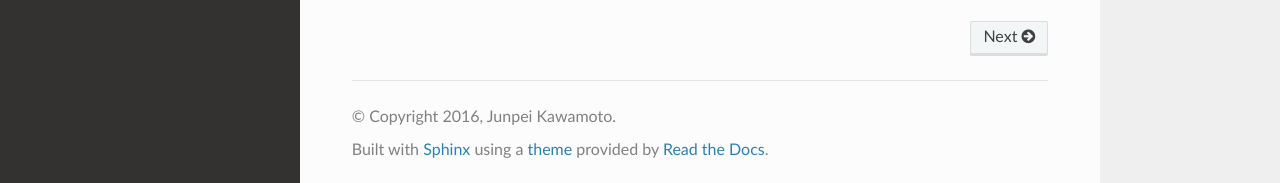
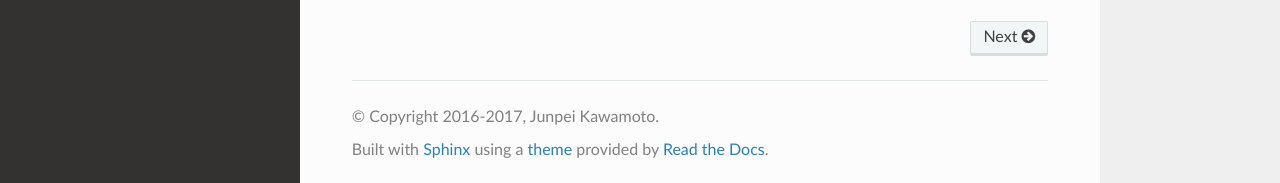
Before and after one commit to rgmining/rgmining.github.io, a Sphinx documentation site: the page built from source/index.rst, in a window 1280 px wide and 1195 px high. Shown: the part 1009-1192 px from the top of the window. Built offline with Sphinx 7.4.7 and the Read the Docs theme 2.0.0, drawn with Linux system fonts in a browser that asks for light colours.

```diff
--- a/source/conf.py
+++ b/source/conf.py
@@ -59,7 +59,7 @@ master_doc = 'index'
 
 # General information about the project.
 project = u'Review Graph Mining'
-copyright = u'2016, Junpei Kawamoto'
+copyright = u'2016-2017, Junpei Kawamoto'
 author = u'Junpei Kawamoto'
 
 # The version info for the project you're documenting, acts as replacement for
@@ -366,6 +366,7 @@ texinfo_documents = [
 
 # Example configuration for intersphinx: refer to the Python standard library.
 intersphinx_mapping = {
+    "amazon": ("https://rgmining.github.io/amazon", None),
     "common": ("https://rgmining.github.io/common", None),
     "dataset-io": ("https://rgmining.github.io/dataset-io", None),
     "fraud-eagle": ("https://rgmining.github.io/fraud-eagle", None),
@@ -375,5 +376,5 @@ intersphinx_mapping = {
     "rsd": ("https://rgmining.github.io/rsd", None),
     "synthetic": ("https://rgmining.github.io/synthetic", None),
     "tripadvisor": ("https://rgmining.github.io/tripadvisor", None),
-    'python': ('https://docs.python.org/3.4', None),
+    "python": ('https://docs.python.org/3.4', None),
 }
--- a/source/libraries.rst
+++ b/source/libraries.rst
@@ -14,6 +14,7 @@ Algorithms
 Datasets
 ----------
 * :ref:`synthetic:top`
+* :ref:`amazon:top`
 * :ref:`tripadvisor:top`
 
 
--- a/source/robots.txt
+++ b/source/robots.txt
@@ -1,4 +1,5 @@
 Sitemap: https://rgmining.github.io/sitemap.xml
+Sitemap: https://rgmining.github.io/amazon/sitemap.xml
 Sitemap: https://rgmining.github.io/common/sitemap.xml
 Sitemap: https://rgmining.github.io/dataset-io/sitemap.xml
 Sitemap: https://rgmining.github.io/fraud-eagle/sitemap.xml
```
